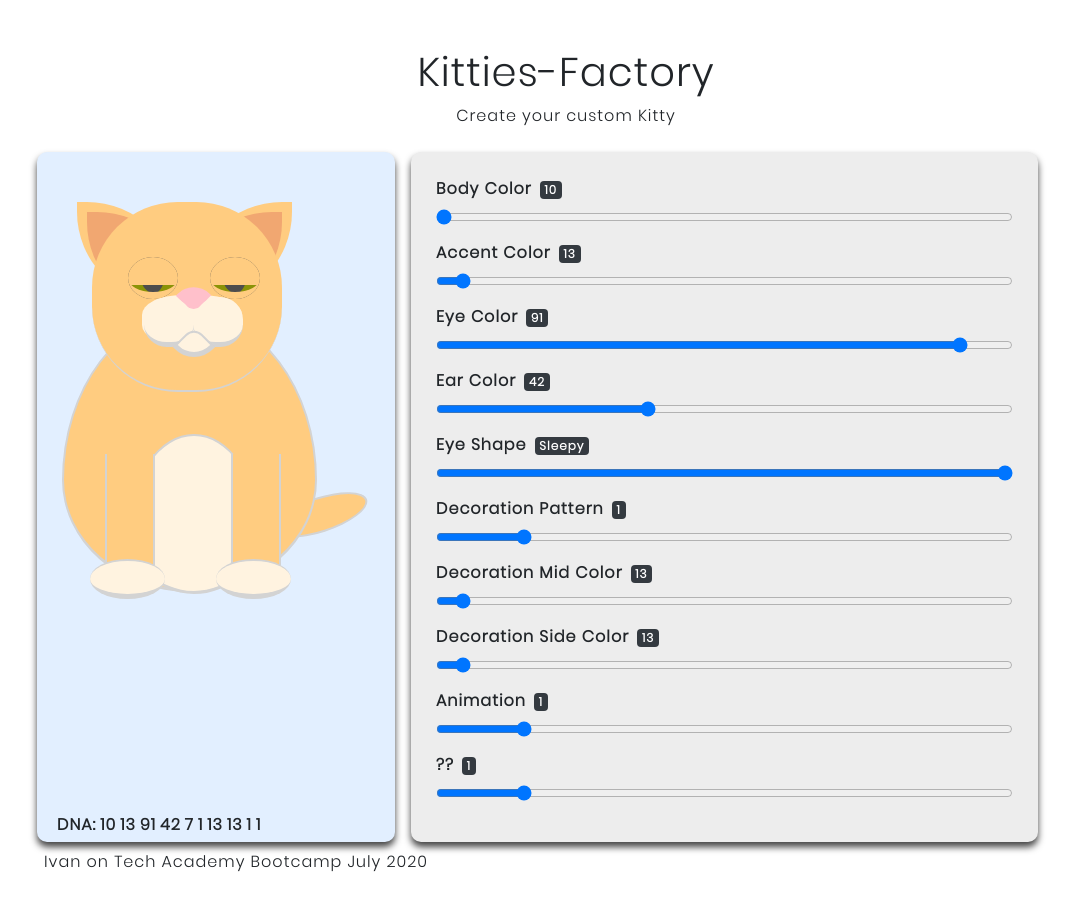
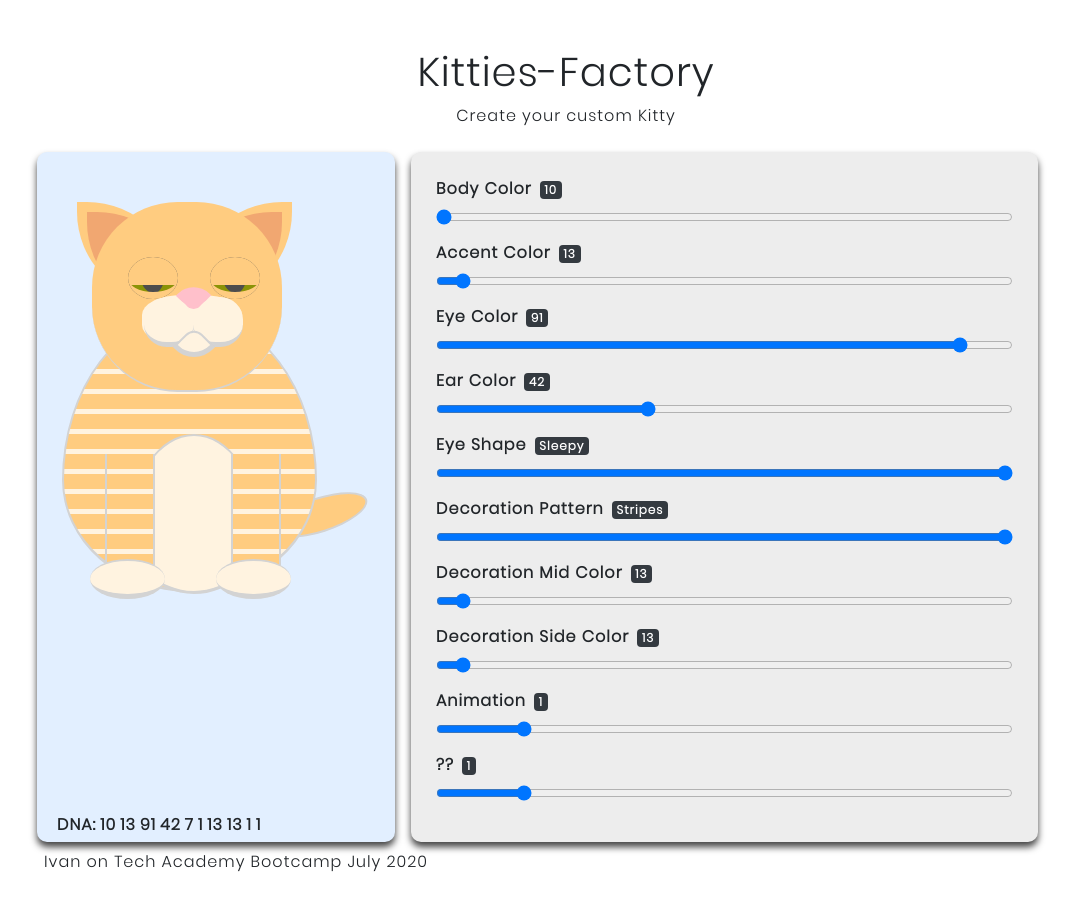
Before and after one commit to jermay/crypto-kitties, a React (Create React App) app: page / in a window 1280 px wide. Shown: the top 910 px of the page, without its empty margins (74-1148 px from the left). Built offline with nearby package versions, Linux system fonts and the light colour scheme.

Commit message:
stripes pattern, fixes DNA clone bug * Fixes DNA clone bug where new cattribute values were strings

```diff
--- a/src/components/CatPartComp.jsx
+++ b/src/components/CatPartComp.jsx
@@ -3,6 +3,7 @@ import styled from 'styled-components';
 
 const CatElement = styled.div`
     background-color: ${props => props.backgroundColor};
+    background: ${props => props.background};
     width: ${props => props.width};
     height: ${props => props.height};
     display: ${props => props.display};
@@ -37,6 +38,7 @@ export default function CatPartComp(props) {
 
             return <CatElement key={part.name} className={part.name}
                 backgroundColor={part.color}
+                background={part.background}
                 width={part.width}
                 height={part.height}
                 display={part.display}
--- a/src/components/js/catFactory.js
+++ b/src/components/js/catFactory.js
@@ -27,6 +27,7 @@ export class CatPart {
         this.borderLeft = props.borderLeft;
         this.borderRadius = props.borderRadius;
 
+        this.background = props.background;
         this.transform = props.transform;
     }
 
@@ -428,6 +429,29 @@ export class CatBodyPart extends CatPart {
             ]
         });
         this.colorCattributeName = ColorCattribute.NAMES.bodyColor;
+        this.setDecorationPattern();
+    }
+
+    setDecorationPattern() {
+        const patternNum = this.dna
+            .getCattribute(Cattribute.NAMES.decorationPattern)
+            .value;
+        const decorationColor = this.dna
+            .getCattribute(ColorCattribute.NAMES.decorationMidcolor).getCssColor();
+        debugger;
+        switch (patternNum) {
+            case 1:
+                this.background = `repeating-linear-gradient(
+                    to bottom,
+                    ${this.color},
+                    ${this.color} 15px,
+                    ${decorationColor} 10px,
+                    ${decorationColor} 20px)`;
+                break;
+
+            default:
+                break;
+        }
     }
 }
 
@@ -475,6 +499,29 @@ export class CatLegPart extends CatPart {
         }
 
         this.colorCattributeName = ColorCattribute.NAMES.bodyColor;
+        this.setDecorationPattern();
+    }
+
+    setDecorationPattern() {
+        const patternNum = this.dna
+            .getCattribute(Cattribute.NAMES.decorationPattern)
+            .value;
+        const decorationColor = this.dna
+            .getCattribute(ColorCattribute.NAMES.decorationMidcolor).getCssColor();
+        debugger;
+        switch (patternNum) {
+            case 1:
+                this.background = `repeating-linear-gradient(
+                    to bottom,
+                    ${this.color},
+                    ${this.color} 15px,
+                    ${decorationColor} 10px,
+                    ${decorationColor} 20px)`;
+                break;
+
+            default:
+                break;
+        }
     }
 }
 
--- a/src/components/js/dna.js
+++ b/src/components/js/dna.js
@@ -80,8 +80,8 @@ export class KittyDNA {
         new ColorCattribute({ name: ColorCattribute.NAMES.eyeColor, displayName: 'Eye Color', defaultValue: 91 }),
         new ColorCattribute({ name: ColorCattribute.NAMES.earColor, displayName: 'Ear Color', defaultValue: 42 }),
 
-        new Cattribute({ name: Cattribute.NAMES.eyeShape, displayName: 'Eye Shape', minValue: 0, maxValue: 7, digits: 1, defaultValue: 7, valueNames: {'1':'Basic', '2':'Down', '3':'Right', '4':'Left', '5':'Angry', '6': 'Suprised', '7':'Sleepy'} }),
-        new Cattribute({ name: Cattribute.NAMES.decorationPattern, displayName: 'Decoration Pattern', minValue: 0, maxValue: 7, digits: 1, defaultValue: 1 }),
+        new Cattribute({ name: Cattribute.NAMES.eyeShape, displayName: 'Eye Shape', minValue: 1, maxValue: 7, digits: 1, defaultValue: 7, valueNames: {'1':'Basic', '2':'Down', '3':'Right', '4':'Left', '5':'Angry', '6': 'Suprised', '7':'Sleepy'} }),
+        new Cattribute({ name: Cattribute.NAMES.decorationPattern, displayName: 'Decoration Pattern', minValue: 0, maxValue: 1, digits: 1, defaultValue: 1, valueNames : {'0': 'None', '1': 'Stripes'} }),
         new ColorCattribute({ name: ColorCattribute.NAMES.decorationMidcolor, displayName: 'Decoration Mid Color', defaultValue: 13 }),
         new ColorCattribute({ name: ColorCattribute.NAMES.decorationSidescolor, displayName: 'Decoration Side Color', defaultValue: 13 }),
         new Cattribute({ name: Cattribute.NAMES.animation, displayName: 'Animation', minValue: 0, maxValue: 7, digits: 1, defaultValue: 1 }),
@@ -106,7 +106,7 @@ export class KittyDNA {
         let i = 0;
         this.cattributes.forEach(cattribute => {
             const value = _dna.substr(i, cattribute.digits);
-            cattribute.value = value;
+            cattribute.value = +value;
             i += cattribute.digits;
         });
     }
```
